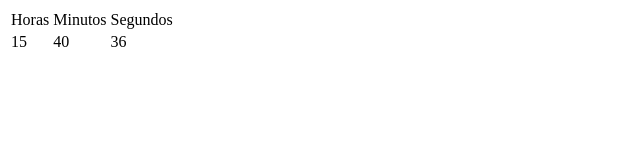
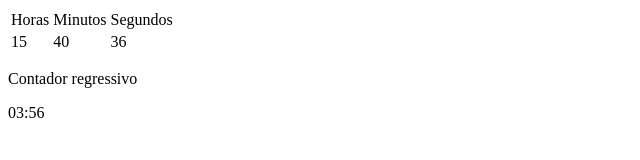
Before and after one commit to gleitons/contador-javascript, a plain HTML site: page index.html in a window 1280 px wide. Shown: the whole page, without its empty margins (0-640 px from the left). Drawn offline with Linux system fonts and the light colour scheme.

Commit message:
contador regressivo

```diff
--- a/index.html
+++ b/index.html
@@ -23,6 +23,10 @@
                     </tr>
                 </table>
             </div>
+            <div>
+                <p>Contador regressivo</p>
+                <p id="timer"></p>
+            </div>
         </section>
     </main>
     <script src="/script.js"></script>
--- a/script.js
+++ b/script.js
@@ -13,3 +13,25 @@ const relogio = setInterval( function time() {
     minutos.innerText = minuto
     segundos.innerText = segundo
 }/*Aqui pode definir o tempo colocando ", 3000", onde 3000 é a quantidade de milisegundos */)
+
+function starTime (duration, display){
+var timer = duration, minutes, seconds;
+setInterval(function () {
+    minutes = parseInt(timer / 60, 10);
+    seconds = parseInt(timer % 60, 10);
+    minutes = minutes < 10 ? "0" + minutes : minutes;
+    seconds = seconds < 10 ? "0" + seconds : seconds;
+
+    display.innerText = minutes + ":" + seconds;
+
+    if(--timer < 0) {
+        timer = duration
+    }
+
+}, 1000)
+}
+window.onload = function() {
+    var duration = 60 * 4;
+    var display = document.getElementById('timer');
+    starTime(duration, display)
+}
```
